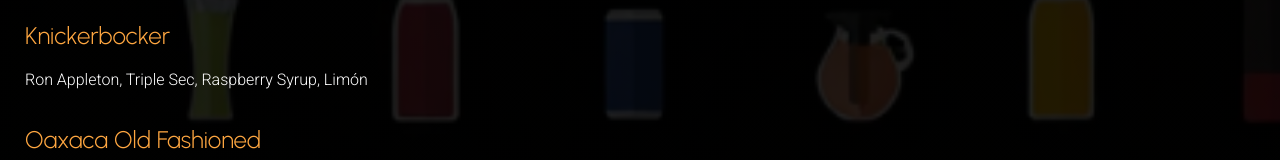
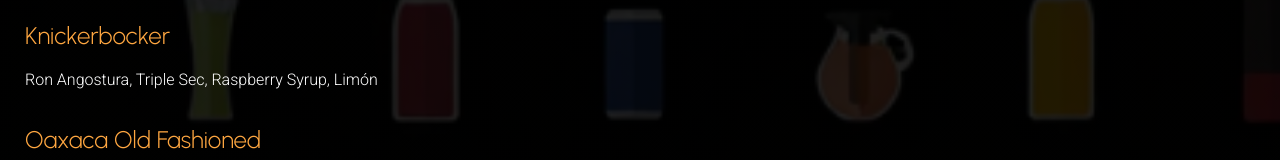
Before and after one commit to teobis00/menufox, a Nuxt app: page / in a window 1280 px wide. Shown: the part 387-547 px from the top of the page. Built offline with nearby package versions, Linux system fonts and the light colour scheme.

Commit message:
initial - v3

```diff
--- a/pages/index.vue
+++ b/pages/index.vue
@@ -171,7 +171,7 @@
                           "Tepachito":"Tequila Cazadores Reposado, Mezcal 400 Conejos,Jugo de Piña, Limón, Ginger Syrup"
                       },
                       {
-                          "Knickerbocker":"Ron Appleton, Triple Sec, Raspberry Syrup, Limón"
+                          "Knickerbocker":"Ron Angostura, Triple Sec, Raspberry Syrup, Limón"
                       },
                       {
                           "Oaxaca Old Fashioned":"Tequila Cazadores Reposado, Mezcal 400 Conejos, Agave, Angostura Bitters, Ahumado con Sherry"
@@ -183,18 +183,21 @@
                           "Batanga (A.K.A Charro Negro)":"Tequila Cazadores Reposado, Coca-Cola, Limón"
                       },
                       {
-                          "Long Cosmo":"Vodka, Triple Sec, Jugo de Arándano, Limón, Soda"
+                          "Tarzán":"Gin Pajarillo, Campari, Jugo de Piña, Limón, Simple Syrup"
+                      },
+                      {
+                          "Raspberry Mojito Bourbon":"Bourbon Wild Turkey, Menta, Limón, Raspberry Syrup, Soda"
                       }
                   ],
                   "clasicos":[
                       {
-                          "Old Fashioned":"Bulleit Bourbon, Azúcar, Bitter de Angostura, Peal de Naranja"
+                          "Old Fashioned":"Wild Turkey Bourbon, Azúcar, Bitter de Angostura, Peal de Naranja"
                       },
                       {
-                          "Negroni":"Gin Los Andes, Campari, Vermouth Di Torino"
+                          "Negroni":"Gin Pajarillo, Campari, Vermouth Di Torino"
                       },
                       {
-                          "Hurricane":"Ron Appleton, Ron Bacardi, Naranja, Maracuyá"
+                          "Hurricane":"Ron Angostura, Ron Bacardi, Naranja, Maracuyá"
                       },
                       {
                           "Long Island Ice Tea 💀":"Absolut Vodka, Tequila Cazadores Reposado, Ron Bacardi Cartablanca, Gin, Triple Sec, Limón, Coca-Cola"
@@ -203,16 +206,31 @@
                           "Bramble":"Gin, Chambord, Limón, Simple Syrup"
                       },
                       {
-                          "Espresso Martini":"Absolut Vodka, kahlúa, Shot de Cafe"
+                          "Espresso Martini":"Absolut Vodka, kahlúa, Simple Syrup, Shot de Cafe"
                       },
                       {
                           "Carajillo":"Licor 43, Cafe Espresso, Simple Syrup"
                       },
                       {
                           "El Diablo":"Tequila Cazadores Reposado, Cassis, Limón, Ginger Ale"
+                      },
+                      {
+                          "Tokyo Tea":"Gin, Vokda, Ron Bacardi Cartablanca, Tequila Cazadores Reposado, Midori, Limón, Sprite"
+                      },
+                      {
+                          "Clavo Oxidado":"Glenfiddich 12 años, Drambuie, Bitter de Angostura, Clavo de Olor"
+                      },
+                      {
+                          "Americano":"Campari, Vermouth Di Torino, Soda"
+                      },
+                      {
+                          "Tom Collins":"Gin Pajarillo, Limón, Simple Syrup, Soda"
                       }
                   ],
                   "autor":[
+                      {
+                          "Tropiscal":"Pisco añejo, Jugo de Manzana, Calvados, Jugo de Naranja, Jugo de Piña, Red Punch, Simple Syrup"
+                      },
                       {
                           "Carajillo Poblano 🌶️":"Ancho Reyes, Cafe Espresso, Simple Syrup"
                       },
@@ -220,13 +238,37 @@
                           "Margarita Picante 🌶️":"Tequila Cazadores Reposado, Ancho Reyes, Triple Sec, Limón, Agave"
                       },
                       {
-                          "Negroni Sour":"Gin Los Andes, Campari, Vermouth Di Torino, Limón, Clara de Huevo"
+                          "Negroni Sour":"Gin Pajarillo, Campari, Vermouth Di Torino, Limón, Aquafaba"
                       },
                       {
-                          "Tarzán":"Gin Los Andes, Campari, Jugo de Piña, Limón, Simple Syrup"
+                          "Midori Sour":"Midori, Simple Syrup, Limón, Aquafaba"
                       },
                       {
                           "Choconilla Mai Tai":"Ron Bacardi Cartablanca, Licor de Vainilla, Orgeat de Cacao, Limon"
+                      },
+                      {
+                          "Bose Austral":"Gin Tepaluma de Maqui, Vodka, Murta, Limón, Simple Syrup"
+                      },
+                      {
+                          "Prado":"Tequila Cazadores Blanco, Kirschwasser, Limon, Simple Syrup, Aquafaba"
+                      },
+                      {
+                          "Salmoncito":"Pomelo, Campari, Gin, Tónica"
+                      },
+                      {
+                          "Picante de la casa":"Tequila Cazadores Reposado, Agave, limón, Cilantro, Jalapeño"
+                      },
+                      {
+                          "Maple Rose":"Bourbon, Maple Rosemary Syrup, Limón, Vermouth Bianco"
+                      },
+                      {
+                          "Campanula Sour":"Vodka de Pomelo, Licor de Sauco, Limón, Pimenton"
+                      },
+                      {
+                          "Electrón":"Zanahoria, Mezcal, Cinnamon Syrup, Limón, Orange Bitters"
+                      },
+                      {
+                          "Aperol Blueberry Spritz":"Aperol, Espumante de Arandano, Soda, Red Punch"
                       }
                   ]
               }
```
